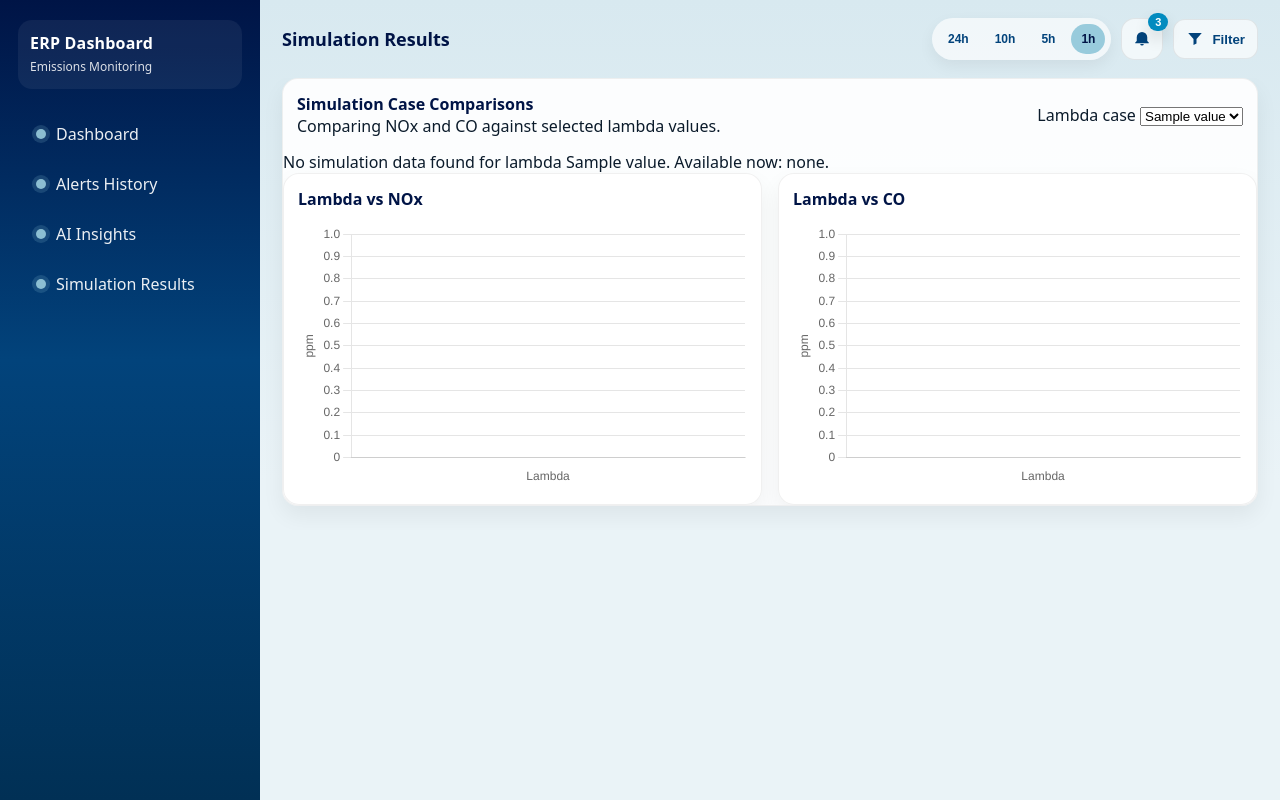
After one commit to safsalem/Senior_Project_Dashboard, a Django app: template templates/dashboard/simulation_results.html in a window 1280 px wide. The commit adds this page. Run offline with Django 4.2, Linux system fonts and the light colour scheme; the template is opened without the code that fills it: most values are stand-ins (such as "Sample title", 1, 10 or a date in 2020).

Commit message:
Added new page for simulation

```diff
--- a/dashboard/urls.py
+++ b/dashboard/urls.py
@@ -5,6 +5,7 @@ urlpatterns = [
     path("", views.dashboard_view, name="home"),
     path("dashboard/", views.dashboard_view, name="dashboard"),
     path("alerts/", views.alerts_view, name="alerts"),
+    path("simulation-results/", views.simulation_results_view, name="simulation_results"),
 
     # Simple JSON endpoints
     path("api/timeseries/", views.timeseries_api, name="timeseries_api"),
--- a/templates/dashboard/base.html
+++ b/templates/dashboard/base.html
@@ -27,6 +27,10 @@
         <a class="nav-item {% if request.path|slice:':10' == '/insights/' %}active{% endif %}"
            href="/insights/">
           <span class="dot"></span> AI Insights
+        </a>
+        <a class="nav-item {% if request.path|slice:':20' == '/simulation-results/' %}active{% endif %}"
+           href="/simulation-results/">
+          <span class="dot"></span> Simulation Results
         </a>
       </nav>
 
--- /dev/null
+++ b/templates/dashboard/simulation_results.html
@@ -0,0 +1,153 @@
+{% extends "dashboard/base.html" %}
+{% block title %}Simulation Results{% endblock %}
+{% block page_title %}Simulation Results{% endblock %}
+
+{% block content %}
+  <div class="card full simulation-card">
+    <div class="card-head simulation-head">
+      <div>
+        <div class="card-title">Simulation Case Comparisons</div>
+        <div class="simulation-subtitle">Comparing NOx and CO against selected lambda values.</div>
+      </div>
+      <div class="lambda-picker-wrap">
+        <label for="lambdaSelector" class="lambda-picker-label">Lambda case</label>
+        <select id="lambdaSelector" class="lambda-picker" aria-label="Select lambda case">
+          {% for value in selector_values %}
+            <option value="{{ value }}" {% if value == default_selection %}selected{% endif %}>{{ value }}</option>
+          {% endfor %}
+        </select>
+      </div>
+    </div>
+
+    <div class="simulation-note" id="simulationNote"></div>
+
+    <div class="grid simulation-grid">
+      <div class="card">
+        <div class="card-head">
+          <div class="card-title">Lambda vs NOx</div>
+        </div>
+        <div class="chart-wrap">
+          <canvas id="lambdaNoxChart" height="120"></canvas>
+        </div>
+      </div>
+
+      <div class="card">
+        <div class="card-head">
+          <div class="card-title">Lambda vs CO</div>
+        </div>
+        <div class="chart-wrap">
+          <canvas id="lambdaCoChart" height="120"></canvas>
+        </div>
+      </div>
+    </div>
+  </div>
+
+  <script id="simulationSeries" type="application/json">
+    {{ simulation_series_json|safe }}
+  </script>
+{% endblock %}
+
+{% block scripts %}
+<script>
+  const rawSeries = JSON.parse(document.getElementById("simulationSeries").textContent || "{}");
+  const series = {
+    lambdas: Array.isArray(rawSeries.lambdas) ? rawSeries.lambdas : [],
+    nox: Array.isArray(rawSeries.nox) ? rawSeries.nox : [],
+    co: Array.isArray(rawSeries.co) ? rawSeries.co : []
+  };
+
+  const orderedLambdas = ["0.8", "0.9", "1.0", "1.1", "1.2"];
+  const selector = document.getElementById("lambdaSelector");
+  const note = document.getElementById("simulationNote");
+
+  function toLabel(values) {
+    return values.map(v => Number(v).toFixed(1));
+  }
+
+  function filteredData(selection) {
+    const rows = series.lambdas.map((lambda, i) => ({
+      lambda,
+      nox: series.nox[i],
+      co: series.co[i]
+    }));
+
+    if (selection === "all") {
+      return rows;
+    }
+
+    const target = Number(selection);
+    return rows.filter(r => Math.abs(r.lambda - target) < 1e-9);
+  }
+
+  function createChart(canvasId, color, label) {
+    return new Chart(document.getElementById(canvasId), {
+      type: "line",
+      data: {
+        labels: [],
+        datasets: [{
+          label,
+          data: [],
+          fill: false,
+          tension: 0.2,
+          borderColor: color,
+          backgroundColor: color,
+          pointRadius: 4,
+          pointHoverRadius: 6,
+          borderWidth: 2
+        }]
+      },
+      options: {
+        responsive: true,
+        maintainAspectRatio: false,
+        plugins: {
+          legend: { display: false },
+          tooltip: { mode: "index", intersect: false }
+        },
+        scales: {
+          x: { title: { display: true, text: "Lambda" }, grid: { display: false } },
+          y: { beginAtZero: true, title: { display: true, text: "ppm" } }
+        }
+      }
+    });
+  }
+
+  const lambdaNoxChart = createChart("lambdaNoxChart", "#005f8f", "NOx (ppm)");
+  const lambdaCoChart = createChart("lambdaCoChart", "#6e4a2d", "CO (ppm)");
+
+  function updateNote(selection, availableRows) {
+    if (!availableRows.length) {
+      note.textContent = `No simulation data found for lambda ${selection}. Available now: ${series.lambdas.length ? toLabel(series.lambdas).join(", ") : "none"}.`;
+      return;
+    }
+
+    if (selection === "all") {
+      note.textContent = `Showing all available simulation cases: ${toLabel(availableRows.map(r => r.lambda)).join(", ")}.`;
+      return;
+    }
+
+    const missing = orderedLambdas.filter(v => !toLabel(series.lambdas).includes(Number(v).toFixed(1)));
+    const extraMessage = missing.length ? ` Missing cases in workspace: ${missing.join(", ")}.` : "";
+    note.textContent = `Showing simulation case for lambda ${selection}.${extraMessage}`;
+  }
+
+  function refreshCharts(selection) {
+    const rows = filteredData(selection);
+
+    lambdaNoxChart.data.labels = toLabel(rows.map(r => r.lambda));
+    lambdaNoxChart.data.datasets[0].data = rows.map(r => r.nox);
+    lambdaNoxChart.update();
+
+    lambdaCoChart.data.labels = toLabel(rows.map(r => r.lambda));
+    lambdaCoChart.data.datasets[0].data = rows.map(r => r.co);
+    lambdaCoChart.update();
+
+    updateNote(selection, rows);
+  }
+
+  selector.addEventListener("change", (event) => {
+    refreshCharts(event.target.value);
+  });
+
+  refreshCharts(selector.value || "0.8");
+</script>
+{% endblock %}
```
Also changed, not shown: CasesAFR/csv/Compositions_0.8.csv (added, +14 -0 lines), CasesAFR/csv/Material_Streams_0.8.csv (added, +9 -0 lines), dashboard/views.py (+74 -0 lines), static/css/styles.css (+54 -0 lines), 5 other files.
